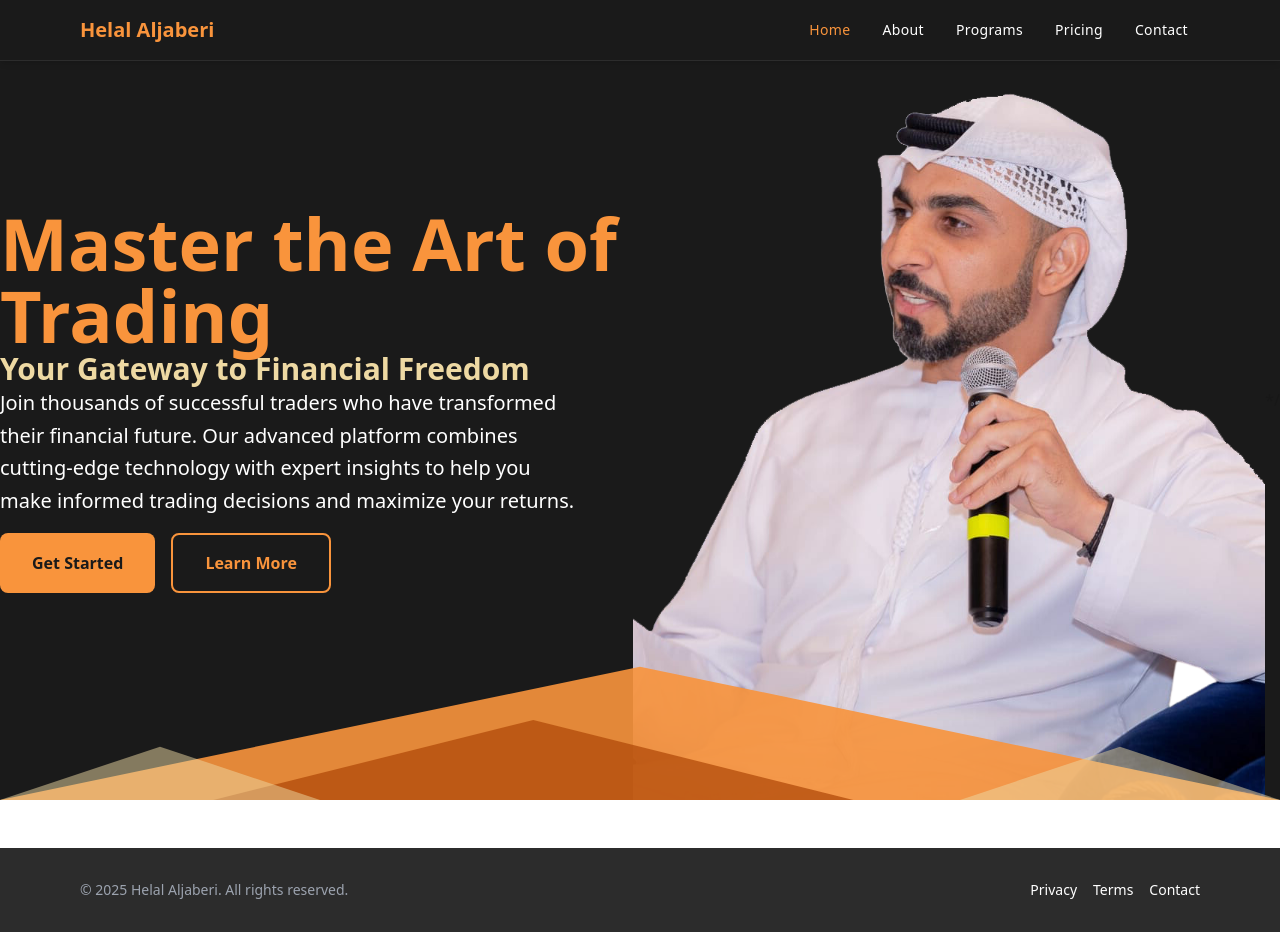
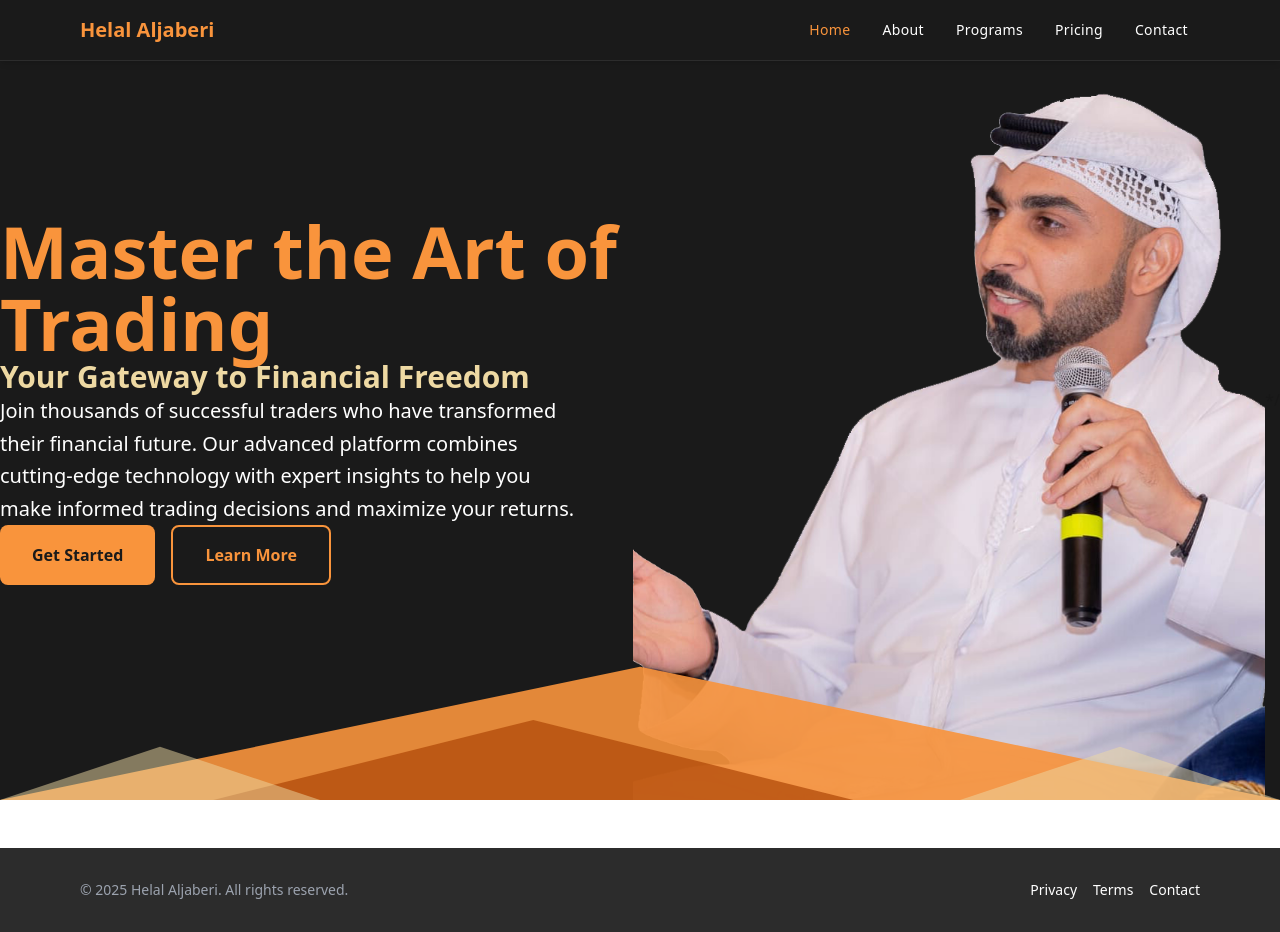
Before and after one commit to Haidarahm/Helal-Aljaberi, a React (Vite) app: page / in a window 1280 px wide. Built offline with nearby package versions, Linux system fonts and the light colour scheme.

Commit message:
Update Home page layout by modifying image container styles and replacing the image asset

```diff
--- a/src/pages/Home.jsx
+++ b/src/pages/Home.jsx
@@ -21,7 +21,7 @@ export default function Home() {
           technology with expert insights to help you make informed trading
           decisions and maximize your returns.
         </p>
-        <div className="flex gap-4 pt-4">
+        <div className="flex gap-4">
           <button className="px-8 py-4 bg-[color:var(--color-primary)] text-[color:var(--color-secondary)] font-semibold rounded-lg hover:bg-[color:var(--color-primary-dark)] transition-all duration-300 transform hover:scale-105">
             Get Started
           </button>
@@ -31,11 +31,11 @@ export default function Home() {
         </div>
       </div>
       <div className="right-section h-full  relative z-20 w-1/2">
-        <div className="container-image h-full w-full">
+        <div className="container-image relative h-full w-full">
           <img
             src={helal}
             alt="Helal"
-            className="h-full w-full  object-cover"
+            className="h-full w-full object-cover absolute "
           />
         </div>
       </div>
```
Also changed, not shown: src/assets/image.png.
